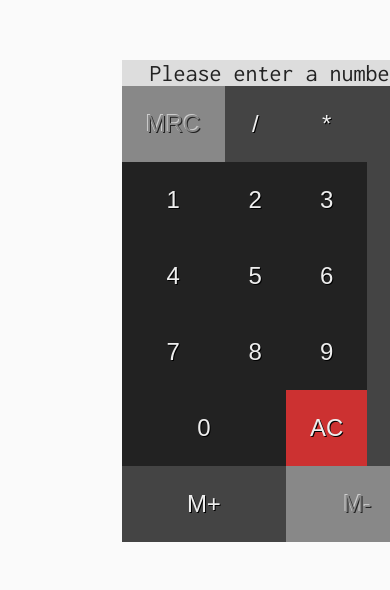
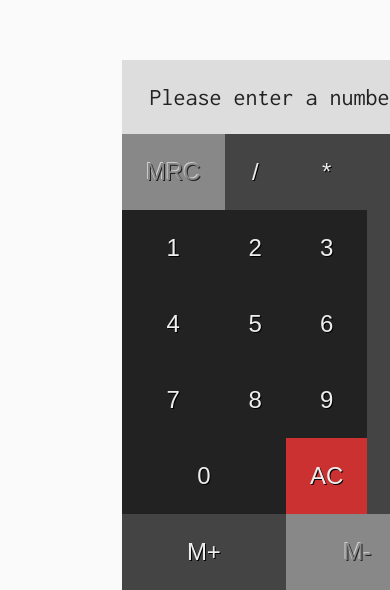
Before and after one commit to pookage/calculator-tutorial, a plain HTML site: page index.html in a window 390 px wide. Shown: the part 265-855 px from the top of the page. Drawn offline with Linux system fonts and the light colour scheme.

Commit message:
responsive styles for desktop edge-cases

```diff
--- a/css/calculator.css
+++ b/css/calculator.css
@@ -1,7 +1,9 @@
 .calculator {
 	display: grid;
 	height: 50vw;
+	max-height: 100%;
 	width: 37.5vw;
+	max-width: 100%;
 	margin: auto;
 	grid-template-rows: repeat(7, 1fr);
 	grid-template-columns: repeat(4, 1fr);
@@ -14,6 +16,7 @@
 		grid-column-end: 5;
 		display: flex;
 		width: 100%;
+		padding: 1em 0.62em;
 		justify-content: center;
 		align-items: center;
 		background-color: var(--color__bg__output);
```
